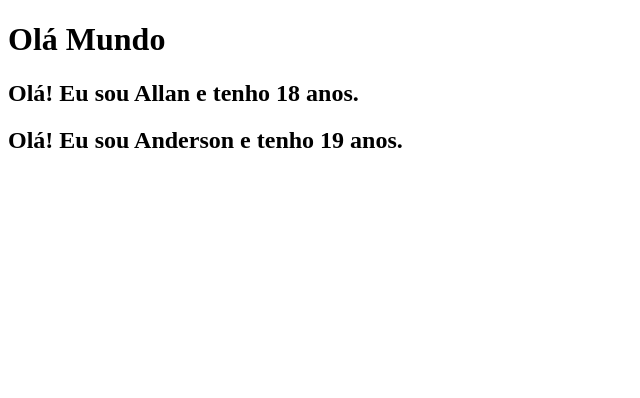
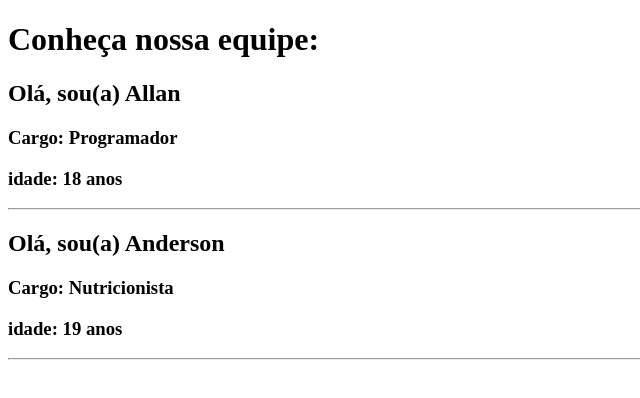
Before and after one commit to AllanSmithll/curso-react-udemy, a React (Create React App) app in the folder Seção 04 - Mão na Massa com ReactJS/Primeiro_react-app/primeiroreact-app/: page / in a window 1280 px wide. Shown: the top 398 px of the page, without its empty margins (0-640 px from the left). Built offline with nearby package versions, Linux system fonts and the light colour scheme.

Commit message:
Class Components: atualizando para continuar

```diff
--- a/Seção 04 - Mão na Massa com ReactJS/Primeiro_react-app/primeiroreact-app/src/App.js
+++ b/Seção 04 - Mão na Massa com ReactJS/Primeiro_react-app/primeiroreact-app/src/App.js
@@ -1,23 +1,41 @@
-import React from 'react';
+import React, { Component } from 'react'; // Precisa incluir o React.Component antes de fazer uma Class Component
 
-const Presentation = (props) => {
+class Equipe extends Component {
+    // A Class Component "renderiza" com o método render(), que se torna obrigatório
+    render() {
+        return(
+            <Sobre name={this.props.nome} position={this.props.cargo} old={this.props.idade}/> // O sobre acessa rapidamente as propriedades que são atribuídas a ele, sem que tenha explicitamente o parâmetro "props" no Componente
+        )
+    }
+}
+
+class Sobre extends Component {
+    // Também renderiza aqui, acessando rapidamente as proprieades
+    render() {
+        return(
+            <div>
+            <h2>Olá, sou(a) {this.props.name} </h2>
+            <h3>Cargo: {this.props.position}</h3>
+            <h3>idade: {this.props.old} anos</h3>
+            <hr/>
+            </div>
+        )
+    }
+}
+
+function App() {
+    // Aqui também faço a atribuição de propriedades para Equipe
     return(
         <div>
-            <h2>Olá! Eu sou {props.nome} e tenho {props.idade} anos.</h2>
+            <h1>Conheça nossa equipe:</h1>
+            <Equipe nome="Allan" cargo="Programador" idade="18" />
+            <Equipe nome="Anderson" cargo="Nutricionista" idade="19"/>
         </div>
     )
 }
 
-export default function App() {
-    // A função App que retornará nosso Aplicativo
-    return(
-        <div>
-            <h1>Olá Mundo</h1>
-            <Presentation nome="Allan" idade="18"/>
-            <Presentation nome="Anderson" idade="19" />
-        </div>
-    )
-}
+export default App;
+
 
 // import React, { Component } from 'react';
 
```
